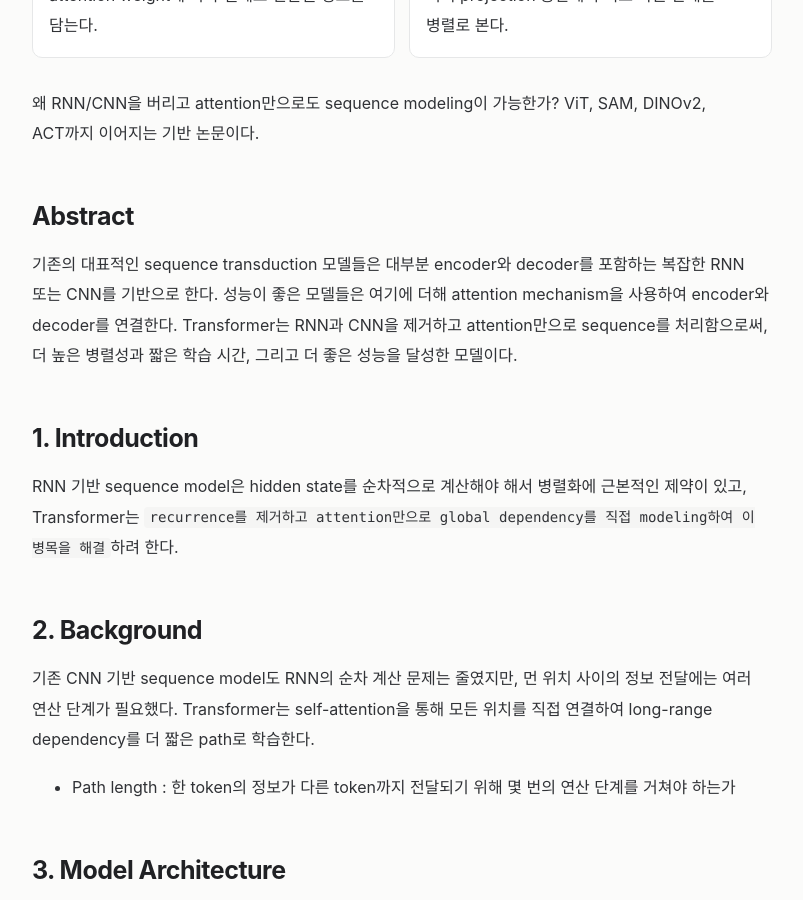
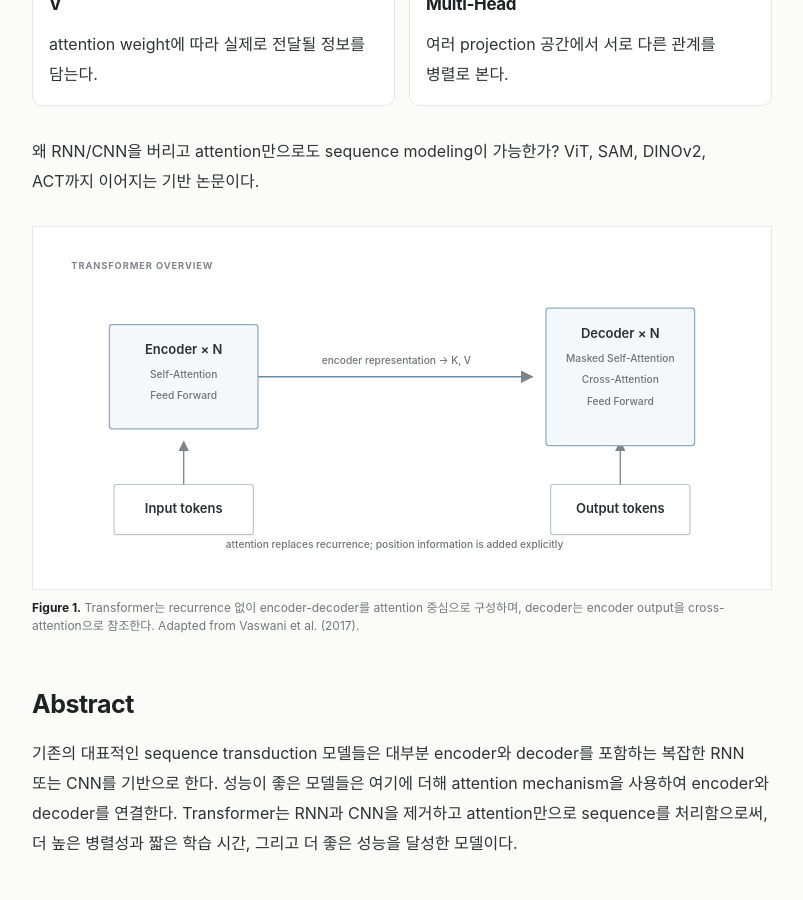
Before and after one commit to nayana224/nayana224.github.io, a Jekyll site: the page built from _notes/attention-is-all-you-need-2017.md, in a window 1280 px wide and 900 px high, scrolled down 913 px. Shown: the whole window, without its empty margins (238-1041 px from the left). Built offline with Jekyll 4.4.1, drawn with Linux system fonts in a browser that asks for light colours; some of the changed text lies outside the part shown.

Commit message:
notes: add paper-style source figure

```diff
--- a/_notes/attention-is-all-you-need-2017.md
+++ b/_notes/attention-is-all-you-need-2017.md
@@ -17,6 +17,8 @@
 source: Notion
 source_language: ko
 ---
+
+<p class="figure-note"><strong>Original paper:</strong> <a href="https://arxiv.org/abs/1706.03762">Vaswani et al., Attention Is All You Need (2017)</a></p>
 
 <!-- visual-summary:v1 -->
 <div class="note-callout note-callout-primary">
@@ -46,6 +48,25 @@
 
 왜 RNN/CNN을 버리고 attention만으로도 sequence modeling이 가능한가?
 ViT, SAM, DINOv2, ACT까지 이어지는 기반 논문이다.
+
+
+<!-- paper-figure:transformer-overview -->
+<figure class="paper-figure">
+ <div class="paper-figure-frame"><div class="paper-figure-canvas">
+ <svg viewBox="0 0 760 355" role="img" aria-label="Transformer encoder decoder overview">
+  <defs><marker id="trA" markerWidth="8" markerHeight="8" refX="7" refY="4" orient="auto"><path d="M0,0 L8,4 L0,8 z" fill="#7d858c"/></marker></defs>
+  <text x="24" y="28" class="fig-kicker">TRANSFORMER OVERVIEW</text>
+  <rect x="70" y="260" width="150" height="54" rx="3" class="fig-box"/><text x="145" y="287" class="fig-label">Input tokens</text>
+  <rect x="540" y="260" width="150" height="54" rx="3" class="fig-box"/><text x="615" y="287" class="fig-label">Output tokens</text>
+  <path d="M145 260 L145 214" class="fig-arrow" marker-end="url(#trA)"/><path d="M615 260 L615 214" class="fig-arrow" marker-end="url(#trA)"/>
+  <rect x="65" y="88" width="160" height="112" rx="3" class="fig-box-accent"/><text x="145" y="116" class="fig-label">Encoder × N</text><text x="145" y="145" class="fig-small">Self-Attention</text><text x="145" y="168" class="fig-small">Feed Forward</text>
+  <rect x="535" y="70" width="160" height="148" rx="3" class="fig-box-accent"/><text x="615" y="98" class="fig-label">Decoder × N</text><text x="615" y="128" class="fig-small">Masked Self-Attention</text><text x="615" y="151" class="fig-small">Cross-Attention</text><text x="615" y="174" class="fig-small">Feed Forward</text>
+  <path d="M225 144 L520 144" class="fig-arrow-accent" marker-end="url(#trA)"/>
+  <text x="374" y="130" class="fig-small">encoder representation → K, V</text>
+  <text x="372" y="328" class="fig-small">attention replaces recurrence; position information is added explicitly</text>
+ </svg></div></div>
+ <figcaption><strong>Figure 1.</strong> Transformer는 recurrence 없이 encoder-decoder를 attention 중심으로 구성하며, decoder는 encoder output을 cross-attention으로 참조한다. Adapted from Vaswani et al. (2017).</figcaption>
+</figure>
 
 ## Abstract
 기존의 대표적인 sequence transduction 모델들은 대부분 encoder와 decoder를 포함하는 복잡한 RNN 또는 CNN를 기반으로 한다. 성능이 좋은 모델들은 여기에 더해 attention mechanism을 사용하여 encoder와 decoder를 연결한다.
```
